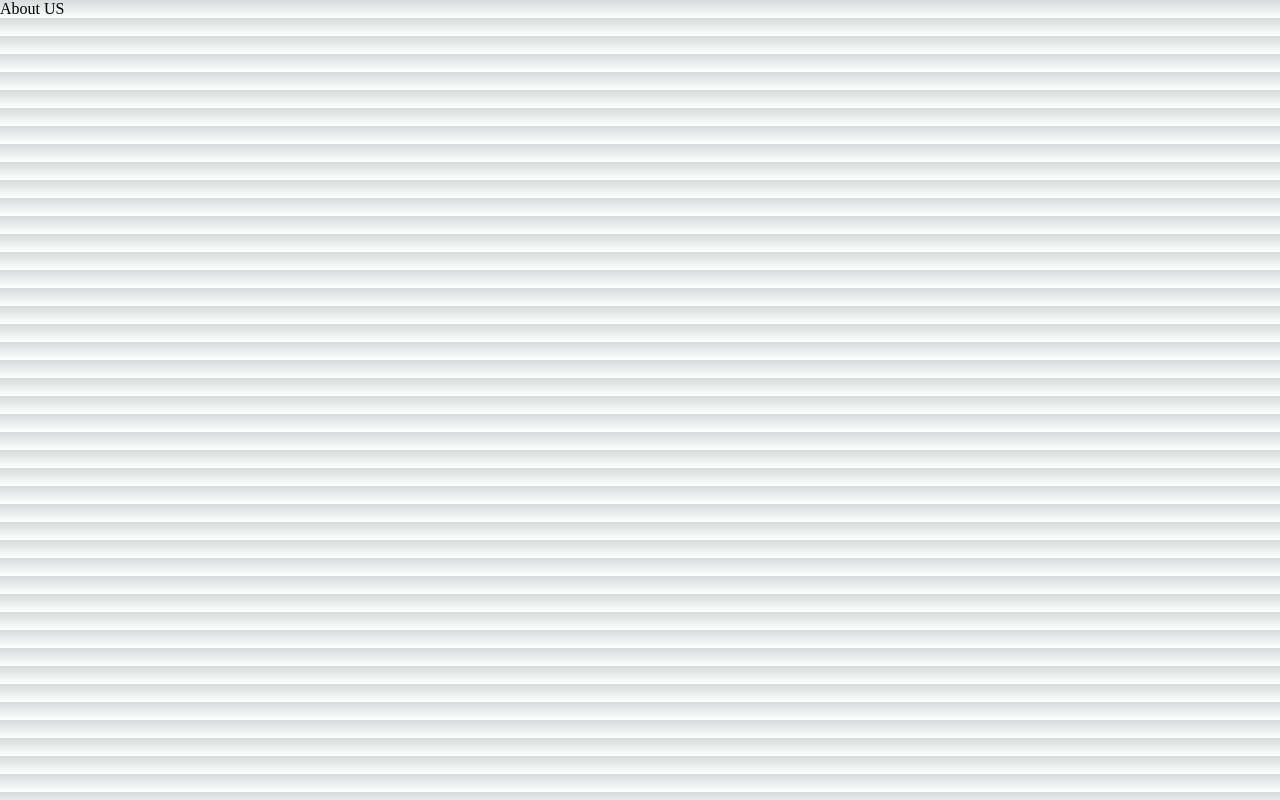
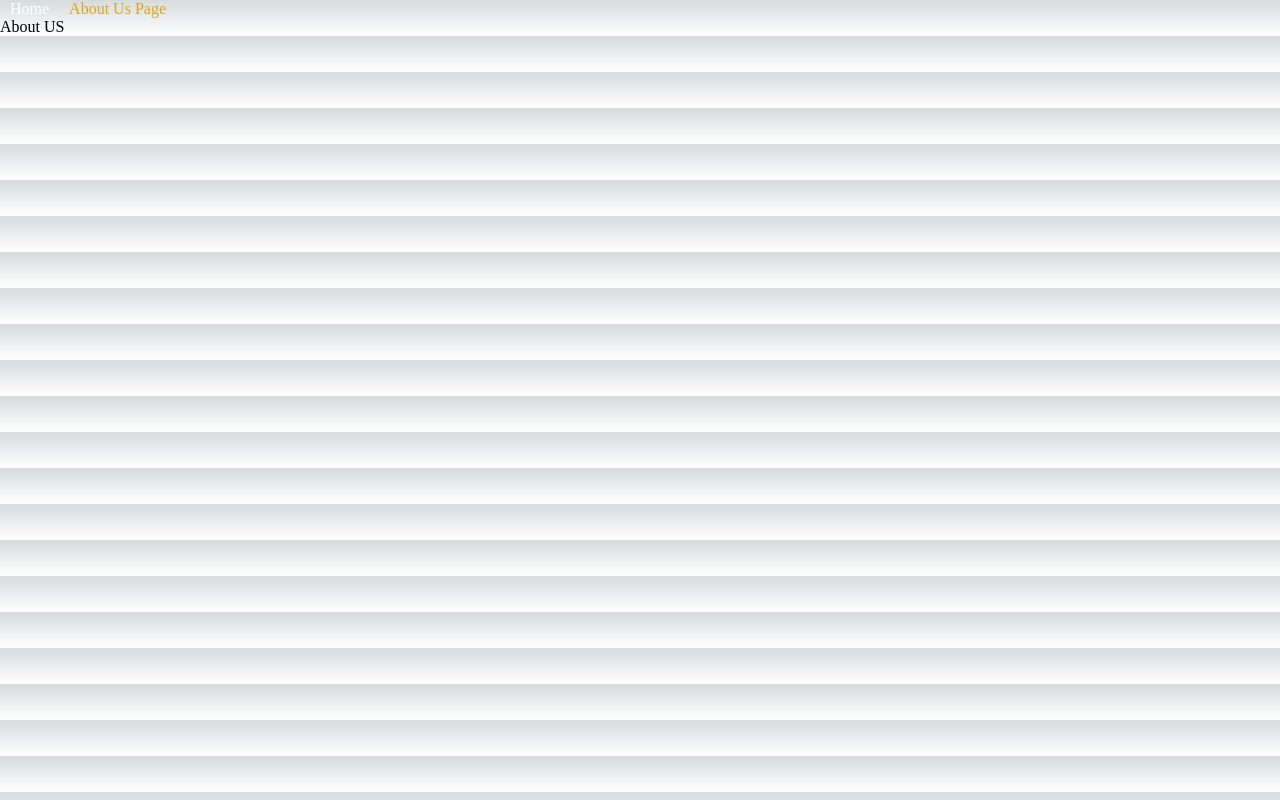
Before and after one commit to tokarev00/learn-old-next-red-group, a Next.js app: page /about-us in a window 1280 px wide. Built offline with nearby package versions, Linux system fonts and the light colour scheme.

Commit message:
add Layout, Navigation

```diff
--- /dev/null
+++ b/src/components/layout/Layout.tsx
@@ -0,0 +1,10 @@
+import {FC, PropsWithChildren} from "react";
+import Header from '../layout/header/Header'
+const Layout: FC<PropsWithChildren<unknown>> = ({children}) => {
+    return (
+        <div>
+            <Header/>
+            {children}
+        </div>)
+}
+export default Layout;
--- /dev/null
+++ b/src/components/layout/header/Header.module.css
@@ -0,0 +1,11 @@
+.header {
+    display: flex;
+    align-items: center;
+}
+.header a {
+    margin: 0 10px;
+    color: #fff;
+}
+a.active {
+    color: goldenrod;
+}
--- /dev/null
+++ b/src/components/layout/header/Header.tsx
@@ -0,0 +1,12 @@
+import {FC} from "react";
+import Link from "next/link";
+import styles from "./Header.module.css"
+import {useRouter} from "next/router";
+const Header: FC = () => {
+    const {pathname} = useRouter();
+    return <header className={styles.header}>
+        <Link href='/' className={pathname === '/' ? styles.active : ''}>Home</Link>
+        <Link href='/about-us' className={pathname === '/about-us' ? styles.active : ''}>About Us Page</Link>
+    </header>
+}
+export default Header;
--- a/src/pages/about-us.tsx
+++ b/src/pages/about-us.tsx
@@ -1,6 +1,7 @@
 import { NextPage } from 'next';
+import Layout from "../components/layout/Layout";
 
 const AboutUsPage: NextPage = () => {
-    return <div>About US</div>
+    return <Layout>About US</Layout>
 }
 export default AboutUsPage;
--- a/src/pages/index.tsx
+++ b/src/pages/index.tsx
@@ -1,4 +1,4 @@
-import Home from './../components/screens/home/Home'
+import Home from "./../components/screens/home/Home"
 
 export default function HomePage() {
   return <Home />
```
Also changed, not shown: src/components/screens/home/Home.tsx (+5 -3 lines), src/pages/car/[id].tsx (added, +7 -0 lines).
